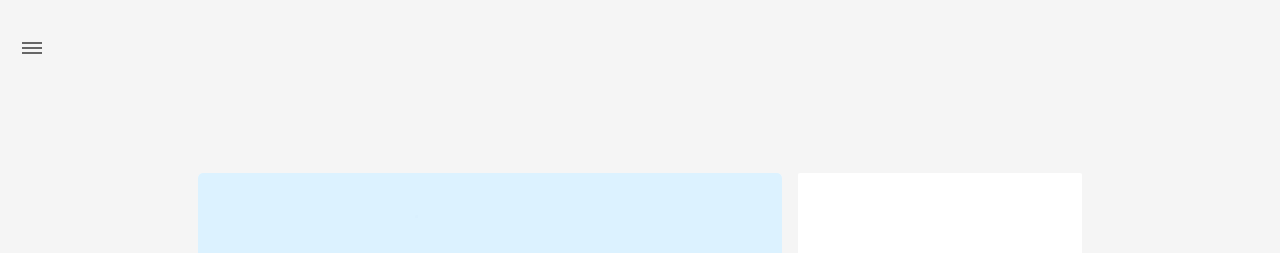
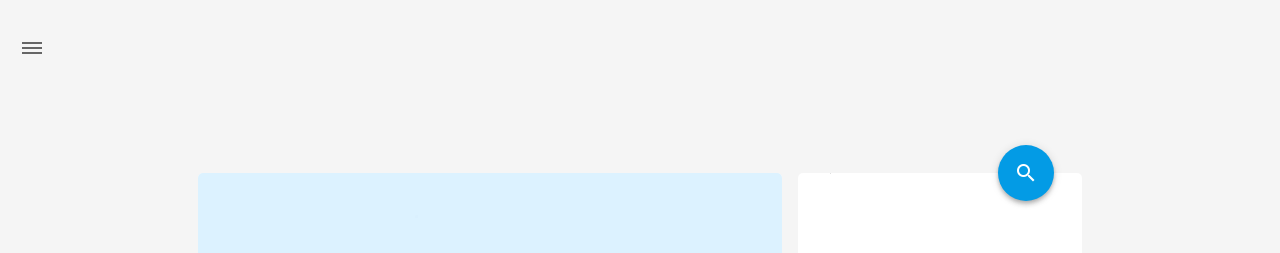
Before and after one commit to yorick304/yorick304.github.io, a plain HTML site: page archives/2016/08/index.html in a window 1280 px wide. Shown: the top 253 px of the page. Drawn offline with Linux system fonts and the light colour scheme; a web font is replaced by a local one.

Commit message:
Site updated: 2016-11-14 08:17:39

```diff
--- a/archives/2016/08/index.html
+++ b/archives/2016/08/index.html
@@ -209,6 +209,20 @@
 <div class="mdl-card something-else mdl-cell mdl-cell--8-col mdl-cell--4-col-desktop index-top-block">
 
     <!-- Search -->
+
+	<!-- Google -->
+	<div class="mdl-textfield mdl-js-textfield mdl-textfield--expandable" method="post" action="">
+		<label id="search-label" class="mdl-button mdl-js-ripple-effect mdl-js-button mdl-button--fab mdl-color--accent mdl-shadow--4dp" for="search">
+			<i class="material-icons mdl-color-text--white" role="presentation">search</i>
+		</label>
+
+		<form id="search-form" method="get" action="//google.com/search" accept-charset="UTF-8" class="mdl-textfield__expandable-holder" target="_blank">
+			<input class="mdl-textfield__input search-input" type="search" name="q" id="search" placeholder="">
+			<label id="search-form-label" class="mdl-textfield__label" for="search"></label>
+
+			<input type="hidden" name="sitesearch" value="http://yoursite.com">
+		</form>
+	</div>
 
 
 
```
Also changed, not shown: archives/2016/index.html (+14 -0 lines), archives/index.html (+14 -0 lines), index.html (+14 -0 lines).
